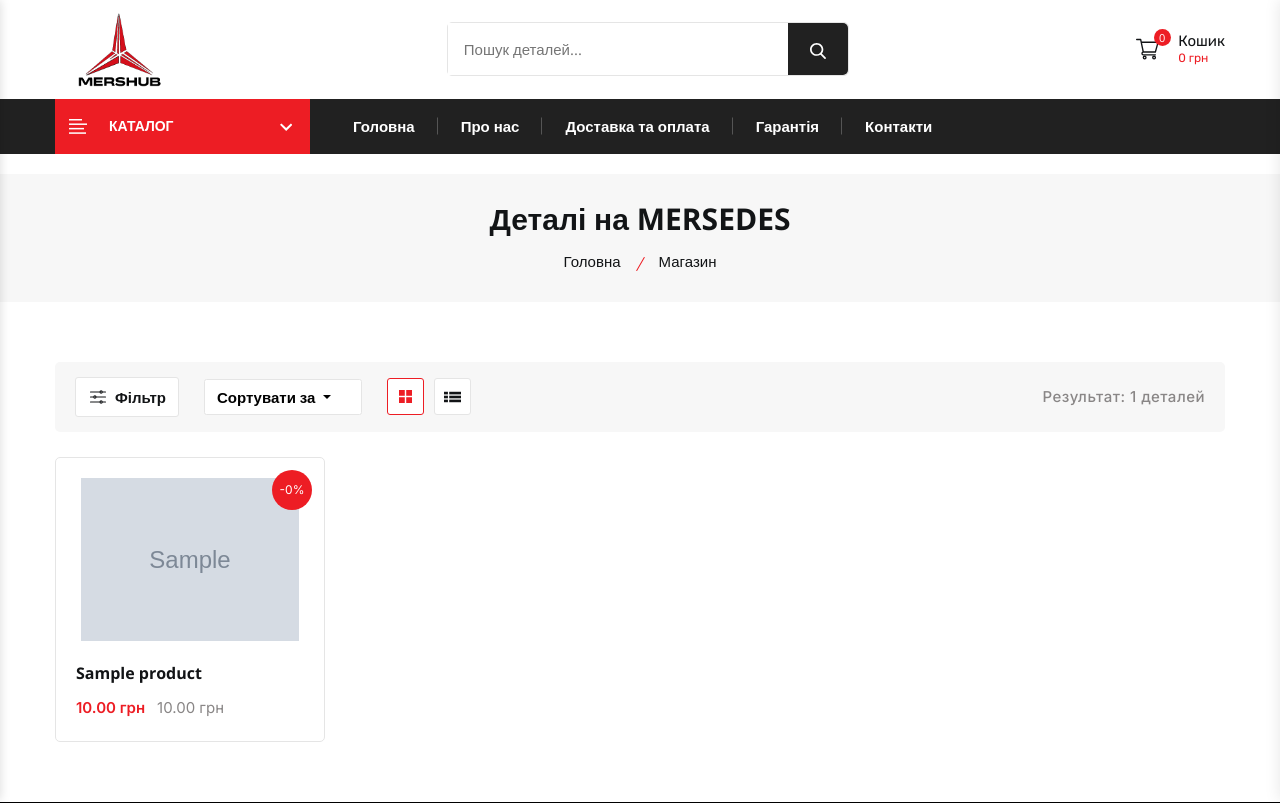
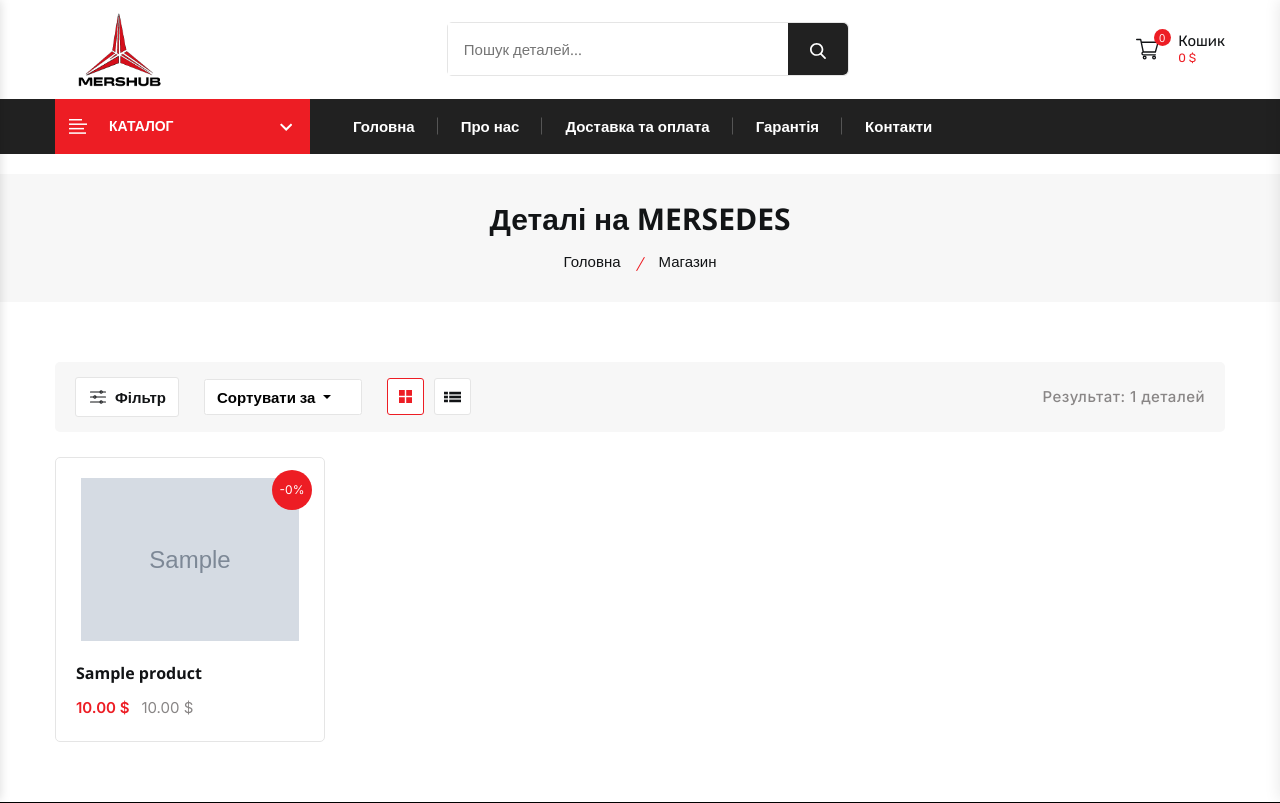
Before and after one commit to nyarvan/MersHub, a Django app: page /shop/ in a window 1280 px wide. Shown: the top 803 px of the page. Run offline with Django 4.2, Linux system fonts and the light colour scheme; tables that the repository leaves empty hold one stand-in row (values such as "Sample post"); grey boxes marked "Sample" are stand-in pictures; some libraries are stand-ins or nearby versions.

Commit message:
Change currency from UAH to dollars on templates

```diff
--- a/order/templates/order.html
+++ b/order/templates/order.html
@@ -136,7 +136,7 @@
                                                 </div>
                                             </td>
                                             <td class="cart__table--body__list">
-                                                <span class="cart__price">{{ product.price }} грн</span>
+                                                <span class="cart__price">{{ product.price }} $</span>
                                             </td>
                                         </tr>
                                         {% endwith %}
@@ -149,7 +149,7 @@
                                     <tbody class="checkout__total--body">
                                         <tr class="checkout__total--items">
                                             <td class="checkout__total--title text-left">До сплати</td>
-                                            <td class="checkout__total--amount text-right">{{ cart.get_total_price|floatformat:"2" }} грн</td>
+                                            <td class="checkout__total--amount text-right">{{ cart.get_total_price|floatformat:"2" }} $</td>
                                         </tr>
                                     </tbody>
                                 </table>
--- a/shop/templates/products-list.html
+++ b/shop/templates/products-list.html
@@ -62,7 +62,7 @@
                         <div class="price__filter--group">
                             <label class="price__filter--label" for="Filter-Price-GTE">Від</label>
                             <div class="price__filter--input">
-                                <span class="price__filter--currency">грн</span>
+                                <span class="price__filter--currency">$</span>
                                 <input class="price__filter--input__field border-0" name="price_gte" id="Filter-Price-GTE" type="number" placeholder="0" min="0" max="10000.00">
                             </div>
                         </div>
@@ -72,7 +72,7 @@
                         <div class="price__filter--group">
                             <label class="price__filter--label" for="Filter-Price-LTE">До</label>
                             <div class="price__filter--input">
-                                <span class="price__filter--currency">грн</span>
+                                <span class="price__filter--currency">$</span>
                                 <input class="price__filter--input__field border-0" name="price_lte" id="Filter-Price-LTE" type="number" min="0" placeholder="1250.00" max="10000.00">
                             </div>
                         </div>
@@ -92,7 +92,7 @@
                         <div class="small__product--content">
                             <h3 class="small__product--card__title"><a href="{% url 'shop:product' slug=product.slug %}">{{ product.name }}</a></h3>
                             <div class="small__product--card__price">
-                                <span class="current__price">{{ product.price }}</span>
+                                <span class="current__price">{{ product.price }} $</span>
                             </div>
                         </div>
                     </div>
@@ -217,10 +217,10 @@
                                                 <h3 class="product__card--title"><a href="{% url 'shop:product' slug=product.slug %}">{{ product.name }}</a></h3>
                                                 <div class="product__card--price">
                                                     {% if product.is_special %}
-                                                    <span class="current__price">{{ product.price }} грн</span>
-                                                    <span class="old__price">{{ product.old_price }} грн</span>
+                                                    <span class="current__price">{{ product.price }} $</span>
+                                                    <span class="old__price">{{ product.old_price }} $</span>
                                                     {% else %}
-                                                        <span class="old__price">{{ product.price }} грн</span>
+                                                        <span class="old__price">{{ product.price }} $</span>
                                                     {% endif %}
                                                 </div>
                                                 <div class="product__card--footer">
@@ -257,10 +257,10 @@
                                                 <h3 class="product__card--title"><a href="{% url 'shop:product' slug=product.slug %}">{{ product.name }}</a></h3>
                                                 <div class="product__list--price">
                                                     {% if product.is_special %}
-                                                    <span class="current__price">{{ product.price }} грн</span>
-                                                    <span class="old__price">{{ product.old_price }} грн</span>
+                                                    <span class="current__price">{{ product.price }} $</span>
+                                                    <span class="old__price">{{ product.old_price }} $</span>
                                                     {% else %}
-                                                        <span class="old__price">{{ product.price }} грн</span>
+                                                        <span class="old__price">{{ product.price }} $</span>
                                                     {% endif %}
                                                 </div>
                                                 <p class="product__card--content__desc mb-20">{{ product.description }}</p>
--- a/templates/inc/_nav.html
+++ b/templates/inc/_nav.html
@@ -71,7 +71,7 @@
                                         </g>
                                     </svg>
                                     <span class="items__count">{{ cart|length }}</span>
-                                    <span class="minicart__btn--text">Кошик <br> <span class="minicart__btn--text__price">{{ cart.get_total_price }} грн</span></span>
+                                    <span class="minicart__btn--text">Кошик <br> <span class="minicart__btn--text__price">{{ cart.get_total_price }} $</span></span>
                                 </a>
                             </li>
                         </ul>
@@ -529,10 +529,10 @@
                         <span class="color__variant"><b>ID:</b> {{ product.id }}</span>
                         <div class="minicart__price">
                             {% if product.is_special %}
-                            <span class="minicart__current--price">{{ product.price }} грн</span>
-                            <span class="minicart__old--price">{{ product.old_price }} грн</span>
+                            <span class="minicart__current--price">{{ product.price }} $</span>
+                            <span class="minicart__old--price">{{ product.old_price }} $</span>
                             {% else %}
-                                <span class="minicart__old--price">{{ product.price }} грн</span>
+                                <span class="minicart__old--price">{{ product.price }} $</span>
                             {% endif %}
                         </div>
                         <div class="minicart__text--footer d-flex align-items-center">
@@ -549,7 +549,7 @@
             <div class="minicart__amount">
                 <div class="minicart__amount_list d-flex justify-content-between">
                     <span>До сплати:</span>
-                    <span><b>{{ cart.get_total_price|floatformat:"2" }} грн</b></span>
+                    <span><b>{{ cart.get_total_price|floatformat:"2" }} $</b></span>
                 </div>
             </div>
             <div class="minicart__conditions text-center"></div>
```
Also changed, not shown: cart/templates/cart.html (+4 -4 lines), shop/templates/homepage.html (+5 -5 lines), shop/templates/product.html (+6 -6 lines).
